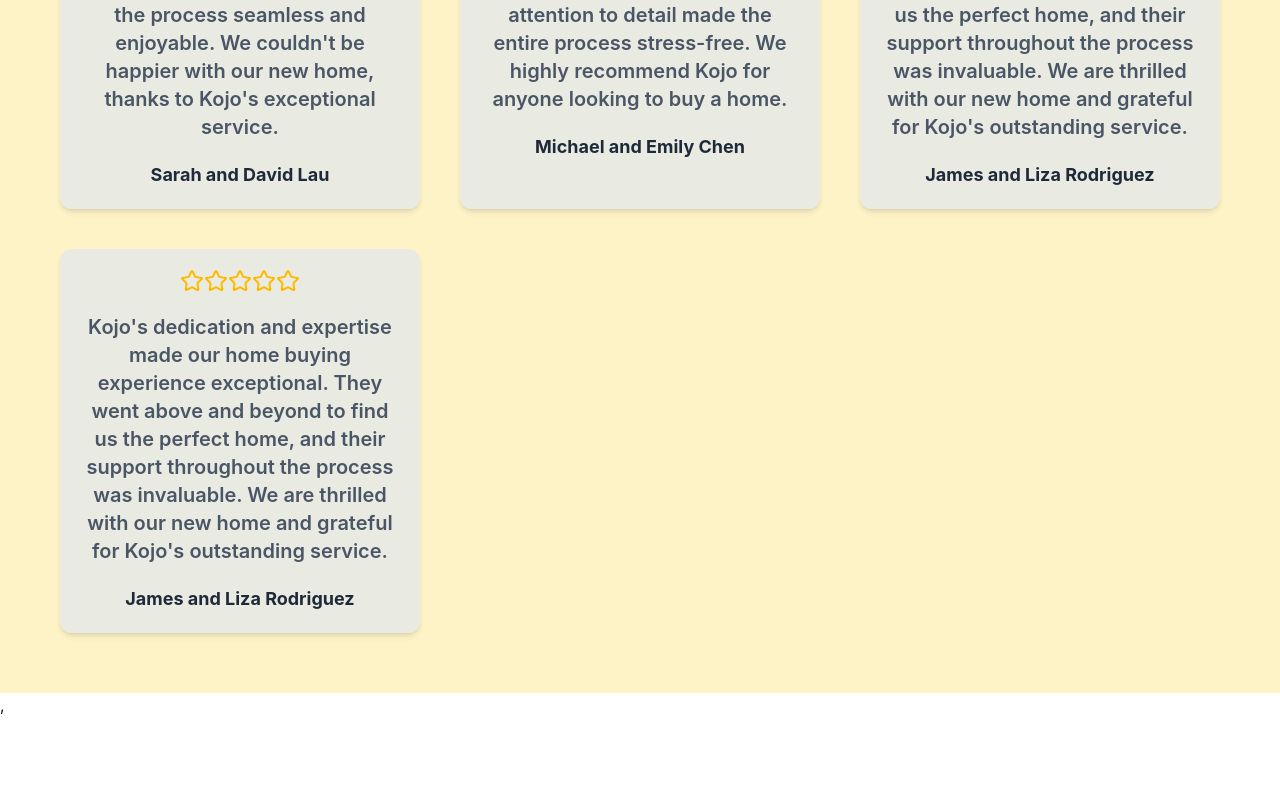
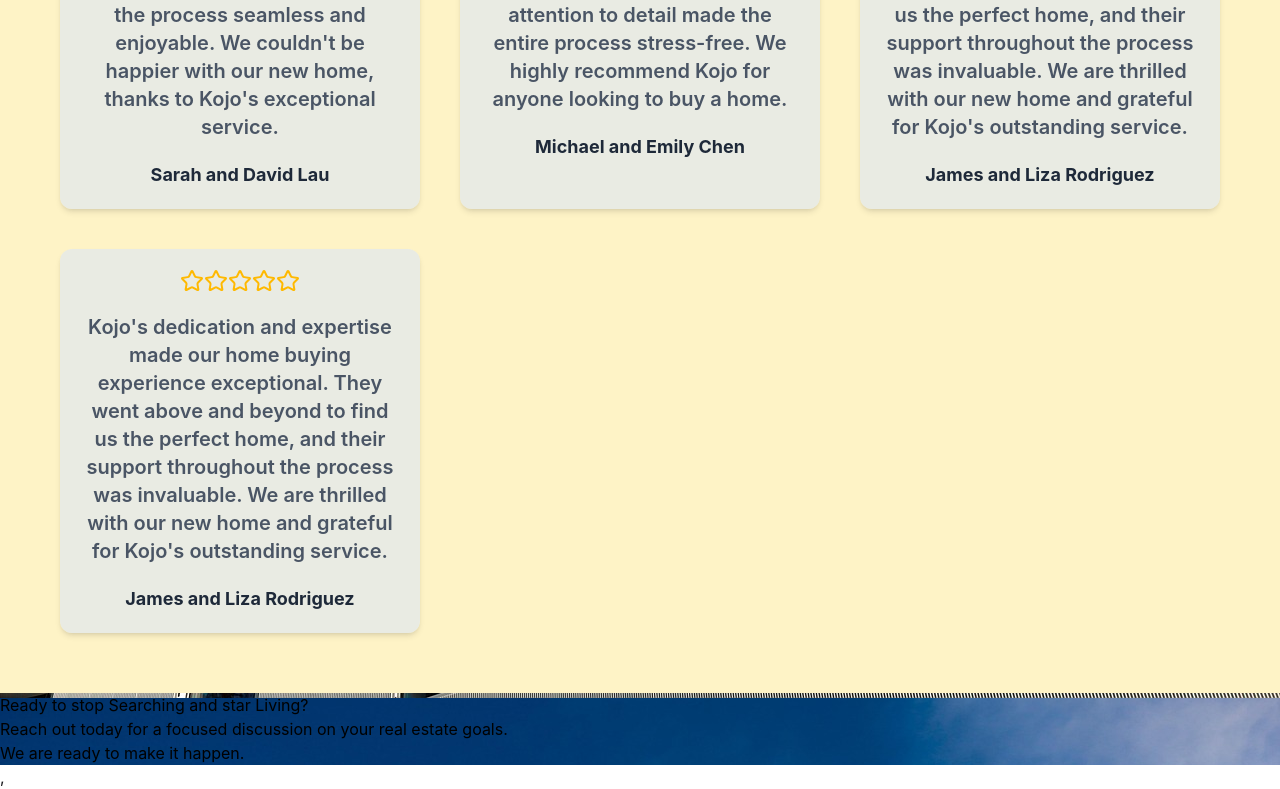
Before and after one commit to acquah-forever/my-realEstate, a React (Vite) app: page / in a window 1280 px wide. Shown: the part 6126-6915 px from the top of the page. Before the commit the page ends 6843 px from the top, so only its background shows below. Built offline with nearby package versions, Linux system fonts and the light colour scheme.

Commit message:
added react-hook-form

```diff
--- a/src/components/Form.jsx
+++ b/src/components/Form.jsx
@@ -3,7 +3,9 @@ import React from 'react'
 const Form = () => {
   return (
     <div>
-
+        <h1>Ready to stop Searching and star Living?</h1>
+        <p>Reach out today for a focused discussion on your real estate goals.</p>
+        <p>We are ready to make it happen.</p>
     </div>
   )
 }
--- a/src/components/Home.jsx
+++ b/src/components/Home.jsx
@@ -13,6 +13,7 @@ import MoreInfo from './MoreInfo'
 import RecentSales from './RecentSales'
 import { Comments } from './ClientComments'
 import Reviews from './Reviews'
+import Form from './Form'
 
 const Home = () => {
   return (
@@ -60,7 +61,9 @@ const Home = () => {
             name={item.name}
           />
         ))}
-
+      </div>
+      <div>
+        <Form />
       </div>
 
     </div>
```
